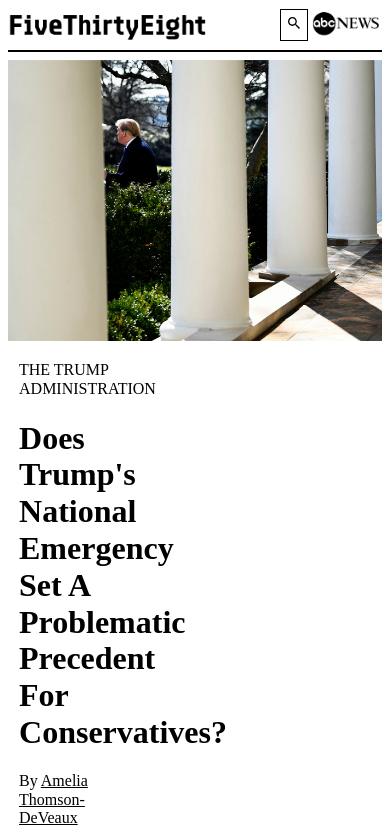
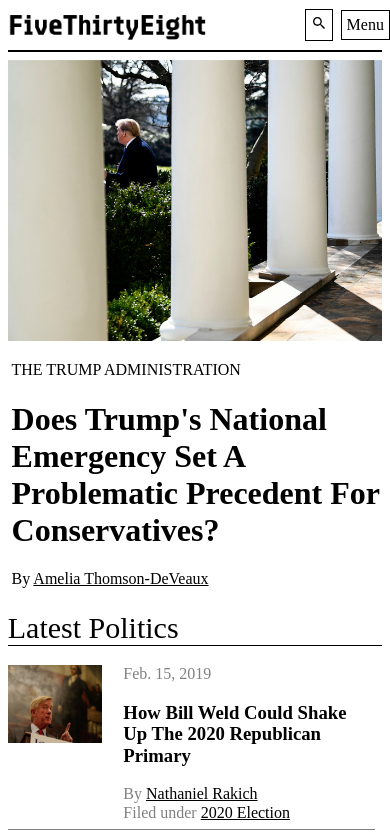
Before and after one commit to iancookwestgate/fivethirtyeight-clone, a plain HTML site: page index.html in a window 390 px wide. Shown: the top 835 px of the page. Drawn offline with nearby package versions, Linux system fonts and the light colour scheme.

Commit message:
alter appearance at max-width 425px so as to look almost indistinguishable from actual site.

```diff
--- a/index.html
+++ b/index.html
@@ -14,6 +14,7 @@
         <div class="hang-right">
           <a href="#"><ion-icon name="search"></ion-icon></a>
           <img id="abc-logo" src="img/abc-logo.png" alt="ABC News Logo">
+          <a class="hidden-menu" href="#">Menu</a>
         </div>
       </div>
       <hr>
--- a/scss/input.scss
+++ b/scss/input.scss
@@ -52,6 +52,7 @@
     color: black;
     border: 0.5px black solid;
     padding: 5px;
+    text-decoration: none;
   }
   a:hover {
     background-color: black;
@@ -61,6 +62,10 @@
   .hang-right {
     @include goRight;
   }
+}
+
+.hidden-menu {
+  display: none;
 }
 
 .grayify {
@@ -200,6 +205,13 @@
   html {
     padding: 2%;
   }
+  #abc-logo {
+    display: none;
+  }
+  .hidden-menu {
+    display: block;
+    margin-left: 10%;
+  }
   .nav-bottombar {
     display: none;
   }
@@ -207,6 +219,10 @@
     flex-direction: column;
     align-items: baseline;
     margin-top: -10%;
+    .central-text {
+      width: 100%;
+      padding-left: 1%;
+    }
   }
   .left-stories-bar {
     padding-top: 2%;
```
Also changed, not shown: css/output.css, 1 other file.
